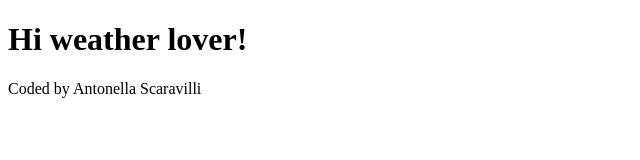
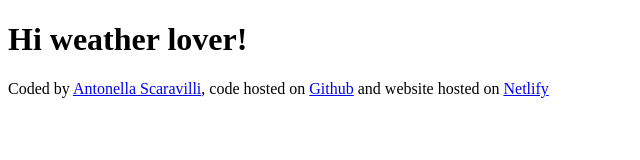
Before and after one commit to Antzella/antonellas-weather-app, a plain HTML site: page index.html in a window 1280 px wide. Shown: the whole page, without its empty margins (0-640 px from the left). Drawn offline with Linux system fonts and the light colour scheme.

Commit message:
Added links to footer

```diff
--- a/index.html
+++ b/index.html
@@ -7,6 +7,20 @@
   </head>
   <body>
     <h1>Hi weather lover!</h1>
-    <footer>Coded by Antonella Scaravilli<a href=""> </a></footer>
+    <footer>
+      Coded by
+      <a href="https://github.com/Antzella" target="_blank"
+        >Antonella Scaravilli</a
+      >, code hosted on
+      <a
+        href="https://github.com/Antzella/antonellas-weather-app"
+        target="_blank"
+        >Github</a
+      >
+      and website hosted on
+      <a href="https://morandiweatherapp.netlify.app/" target="_blank"
+        >Netlify</a
+      >
+    </footer>
   </body>
 </html>
```
